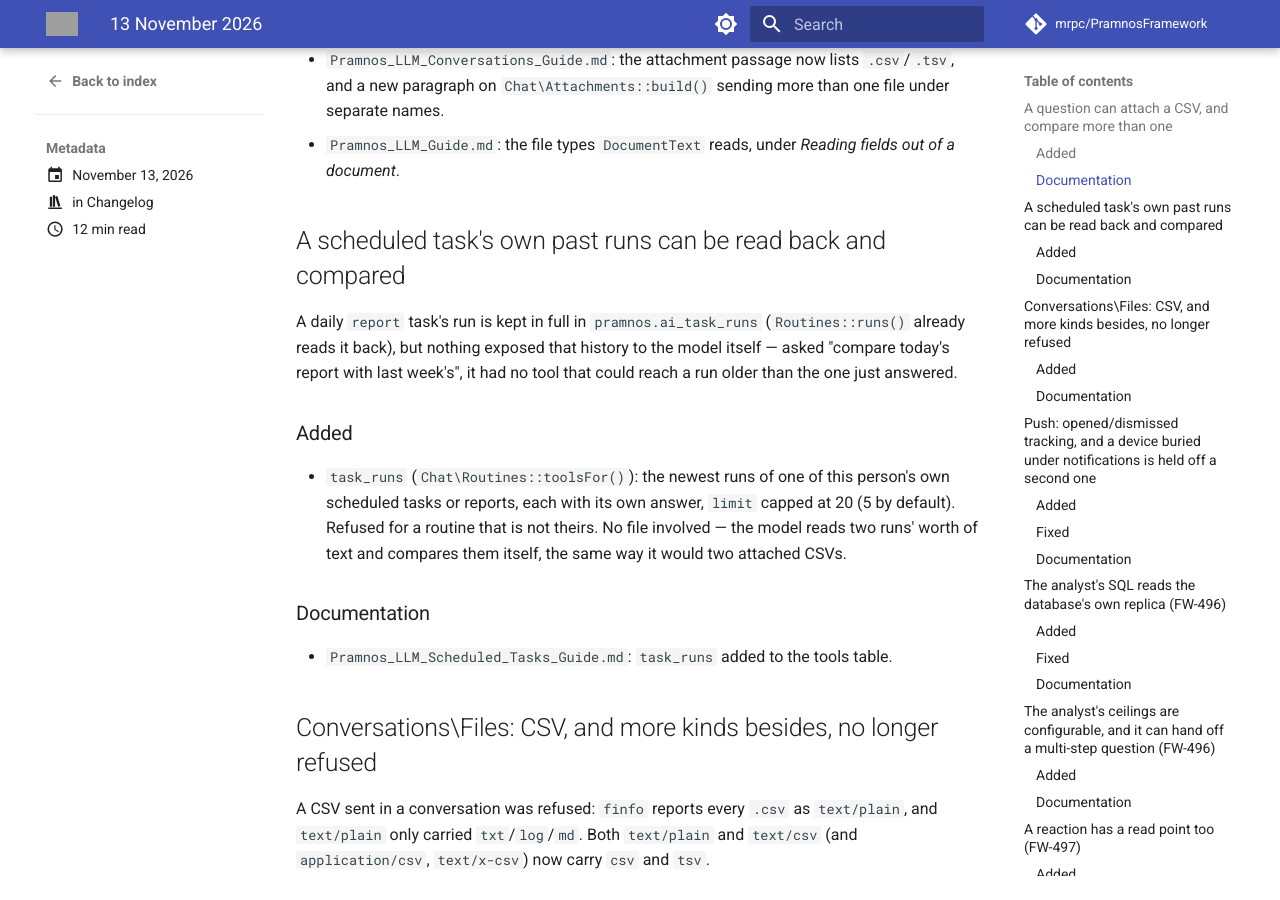
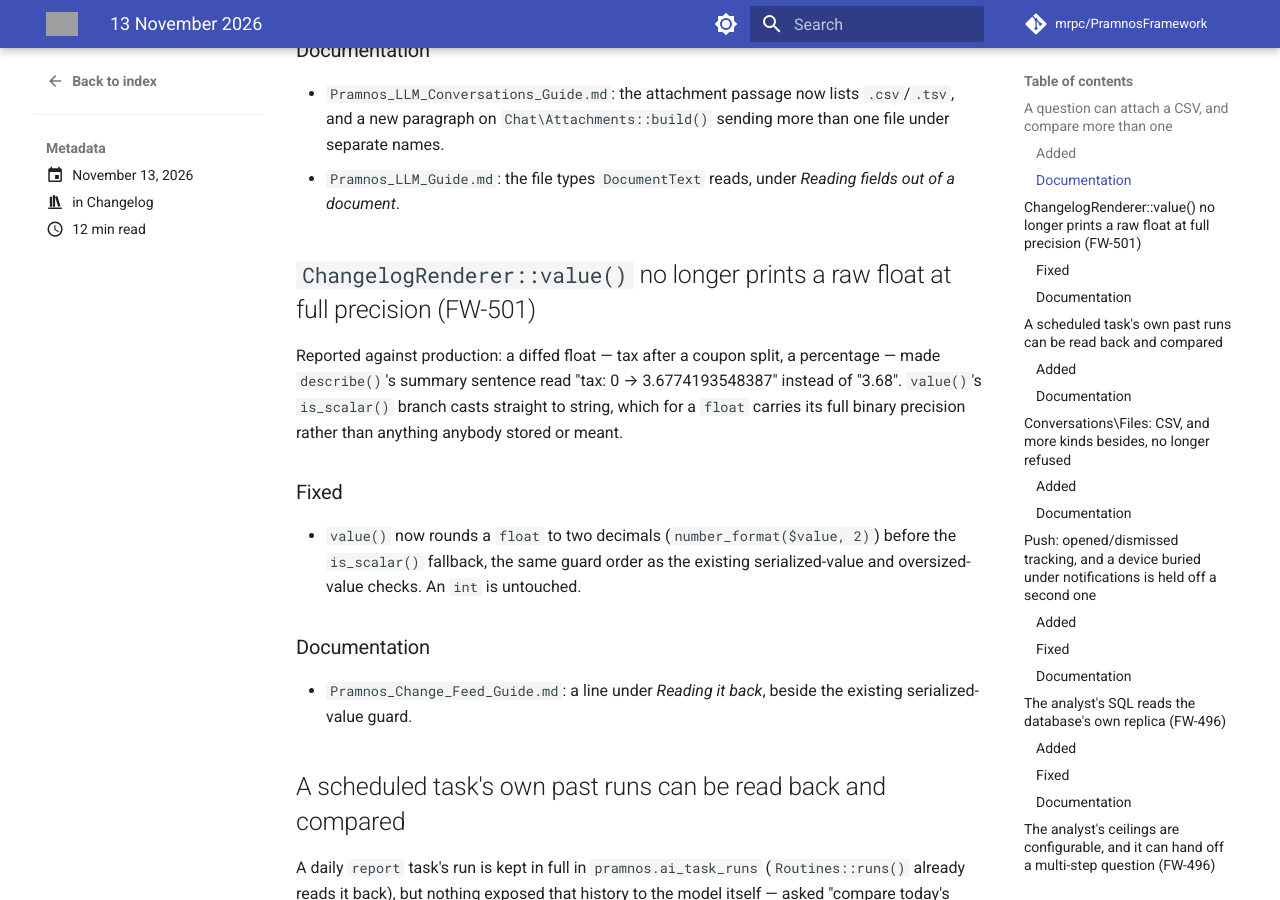
Before and after one commit to mrpc/PramnosFramework, an MkDocs documentation site: the page built from docs/version-history/posts/2026-11-13.md, in a window 1280 px wide and 900 px high, scrolled down 1136 px. Built offline with MkDocs 1.6.1 and Material for MkDocs 9.7.7, drawn with Linux system fonts in a browser that asks for light colours; comment, search, counter and statistics services are not loaded; some of the changed text lies outside the part shown; grey boxes are pictures that could not be loaded.

Commit message:
fix(changelog): value() rounds a raw float instead of printing full precision
FW-501: a diffed float (tax after a coupon split, a percentage) made
describe()'s summary read "tax: 0 -> 3.6774193548387" -- is_scalar()'s
string cast carries a float's full binary precision, never what was stored
or meant. Rounded to two decimals before that fallback.

```diff
--- a/docs/version-history/posts/2026-11-13.md
+++ b/docs/version-history/posts/2026-11-13.md
@@ -5,9 +5,10 @@ categories: [Changelog]
 
 # 13 November 2026
 
-Fourteen entries today:
+Fifteen entries today:
 
 - A question can attach a CSV, and compare more than one
+- `ChangelogRenderer::value()` no longer prints a raw float at full precision
 - A scheduled task's own past runs can be read back and compared
 - Conversations\Files: CSV, and more kinds besides, no longer refused
 - Push: opened/dismissed tracking, and a device buried under notifications is held off a second one
@@ -43,6 +44,24 @@ one perfectly well.
   new paragraph on `Chat\Attachments::build()` sending more than one file under separate names.
 - `Pramnos_LLM_Guide.md`: the file types `DocumentText` reads, under *Reading fields out of a
   document*.
+
+## `ChangelogRenderer::value()` no longer prints a raw float at full precision (FW-501)
+
+Reported against production: a diffed float — tax after a coupon split, a percentage — made
+`describe()`'s summary sentence read "tax: 0 → 3.6774193548387" instead of "3.68". `value()`'s
+`is_scalar()` branch casts straight to string, which for a `float` carries its full binary
+precision rather than anything anybody stored or meant.
+
+### Fixed
+
+- `value()` now rounds a `float` to two decimals (`number_format($value, 2)`) before the
+  `is_scalar()` fallback, the same guard order as the existing serialized-value and
+  oversized-value checks. An `int` is untouched.
+
+### Documentation
+
+- `Pramnos_Change_Feed_Guide.md`: a line under *Reading it back*, beside the existing
+  serialized-value guard.
 
 ## A scheduled task's own past runs can be read back and compared
 
```
Also changed, not shown: docs/Pramnos_Change_Feed_Guide.md (+3 -1 lines), 2 other files.
